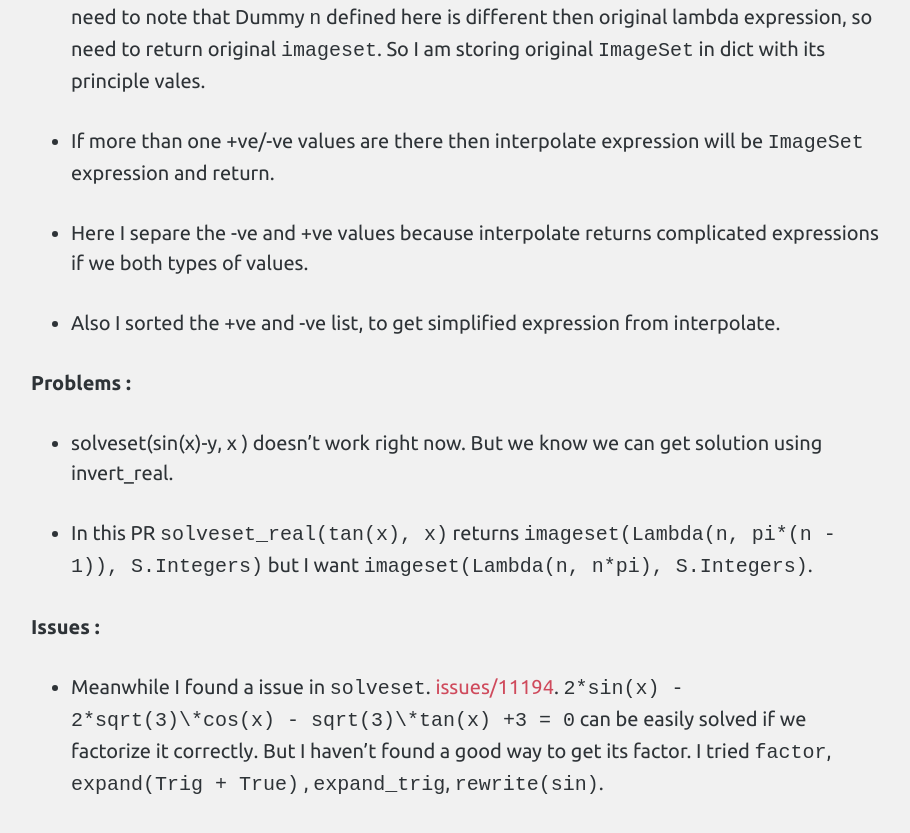
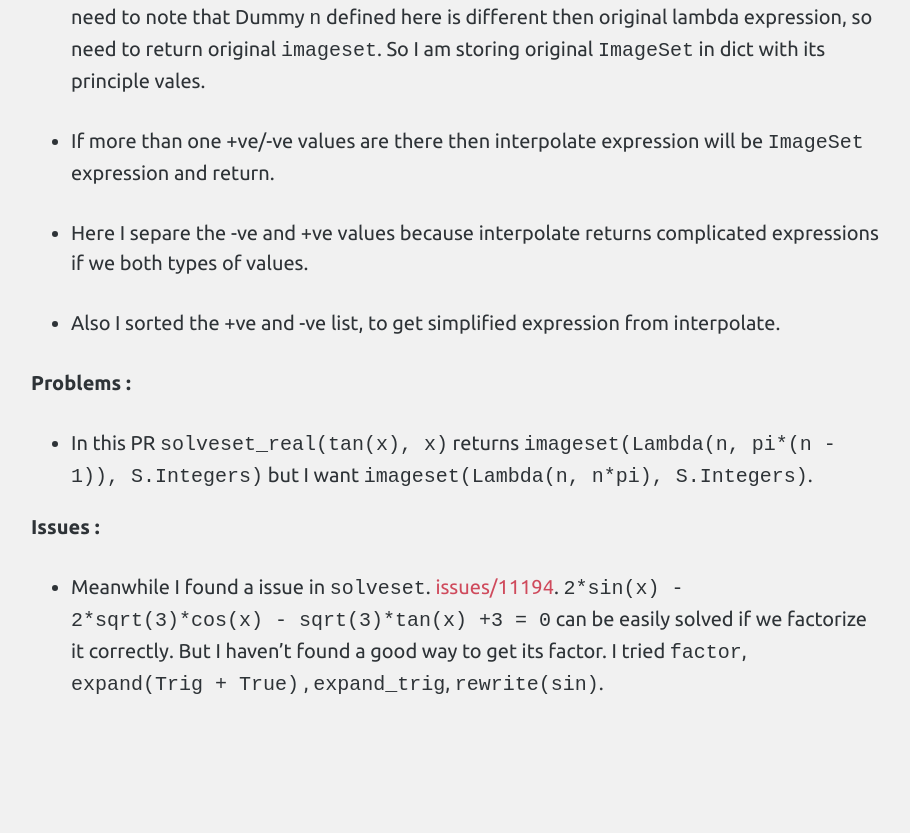
Before and after one commit to Shekharrajak/shekharrajak.github.io, a Jekyll site: the page built from _posts/2016-6-1-Coding-Period_week-2.md, in a window 1280 px wide and 900 px high, scrolled down 2828 px. Shown: the top 833 px of the window, without its empty margins (184-1094 px from the left). Built offline with Jekyll 4.4.1, drawn with Linux system fonts in a browser that asks for light colours; nearby versions of some CDN libraries; comment, search, counter and statistics services are not loaded; after the commit the page ends 3628 px from its top, so only the background shows below that.

Commit message:
coding period 3

```diff
--- a/_posts/2016-6-1-Coding-Period_week-2.md
+++ b/_posts/2016-6-1-Coding-Period_week-2.md
@@ -71,13 +71,11 @@ its principle vales.
 
 **Problems :**
 
-* solveset(sin(x)-y, x ) doesn't work right now. But we know we can get solution using invert_real.
-
 * In this PR `solveset_real(tan(x), x)` returns `imageset(Lambda(n, pi*(n - 1)), S.Integers)`
 but I want `imageset(Lambda(n, n*pi), S.Integers)`.
 
 **Issues :**
 
 * Meanwhile I found a issue in `solveset`. [issues/11194](https://github.com/sympy/sympy/issues/11194).
-`2*sin(x) - 2*sqrt(3)\*cos(x) - sqrt(3)\*tan(x) +3 = 0` can be easily solved if we factorize it correctly. But I haven't found
+`2*sin(x) - 2*sqrt(3)*cos(x) - sqrt(3)*tan(x) +3 = 0` can be easily solved if we factorize it correctly. But I haven't found
 a good way to get its factor. I tried `factor`, `expand(Trig + True)` , `expand_trig`, `rewrite(sin)`.
```
Also changed, not shown: _posts/2016-6-8-Coding-Period-week-3.md (added, +42 -0 lines).
